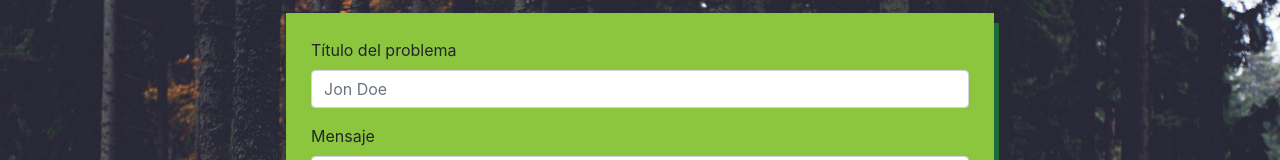
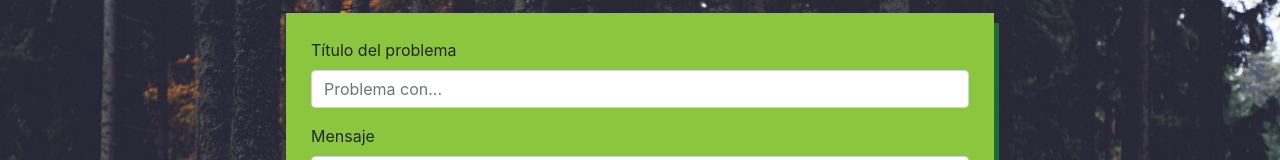
Before and after one commit to GreenerDR/greener-support, a React (Create React App) app: page /support in a window 1280 px wide. Shown: the part 163-323 px from the top of the page. Built offline with nearby package versions, Linux system fonts and the light colour scheme; the HTML template or start-up script is replaced by a standard one.

Commit message:
Modify placeholder

```diff
--- a/src/pages/SupportFormPage/SupportForm.page.jsx
+++ b/src/pages/SupportFormPage/SupportForm.page.jsx
@@ -60,7 +60,7 @@ export default function SupportFormPage({ history }) {
               type="text"
               className="form-control"
               id="title"
-              placeholder="Jon Doe"
+              placeholder="Problema con..."
               value={title}
               onChange={changeTitle}
             />
```
